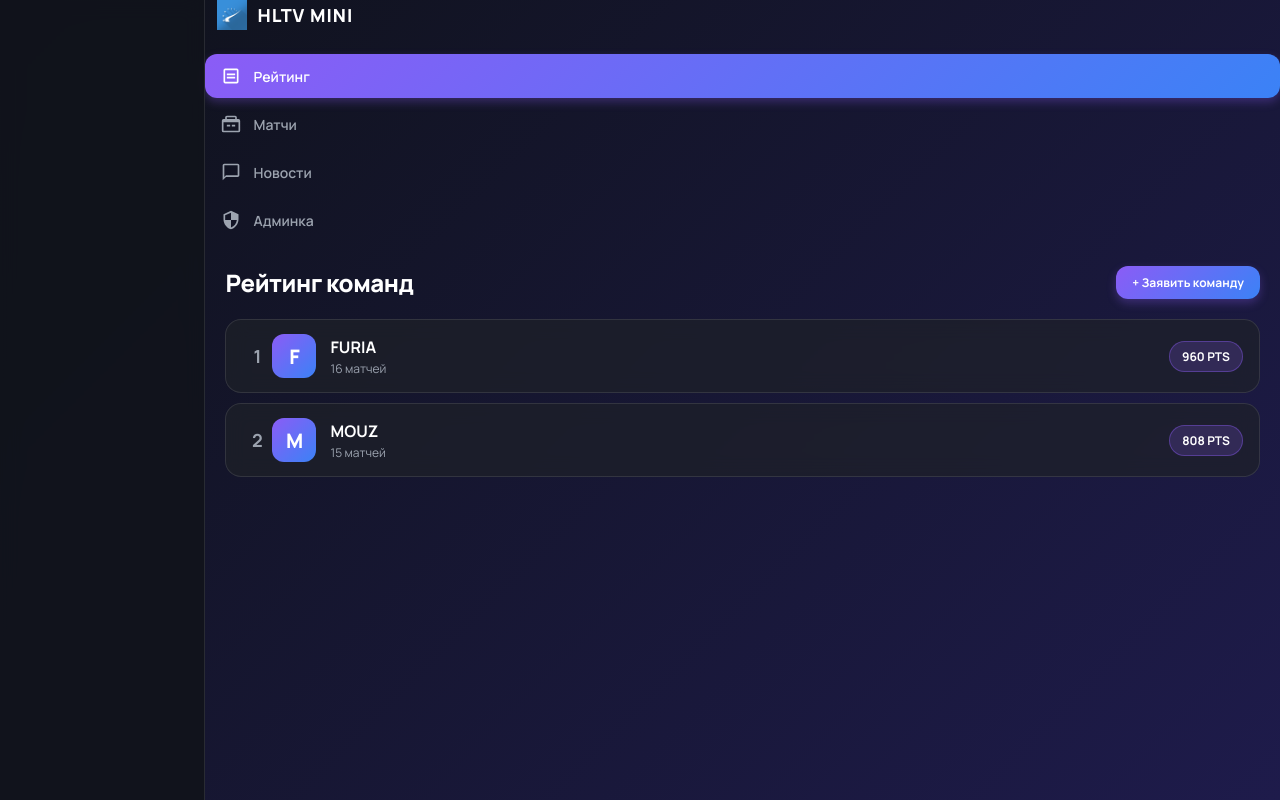
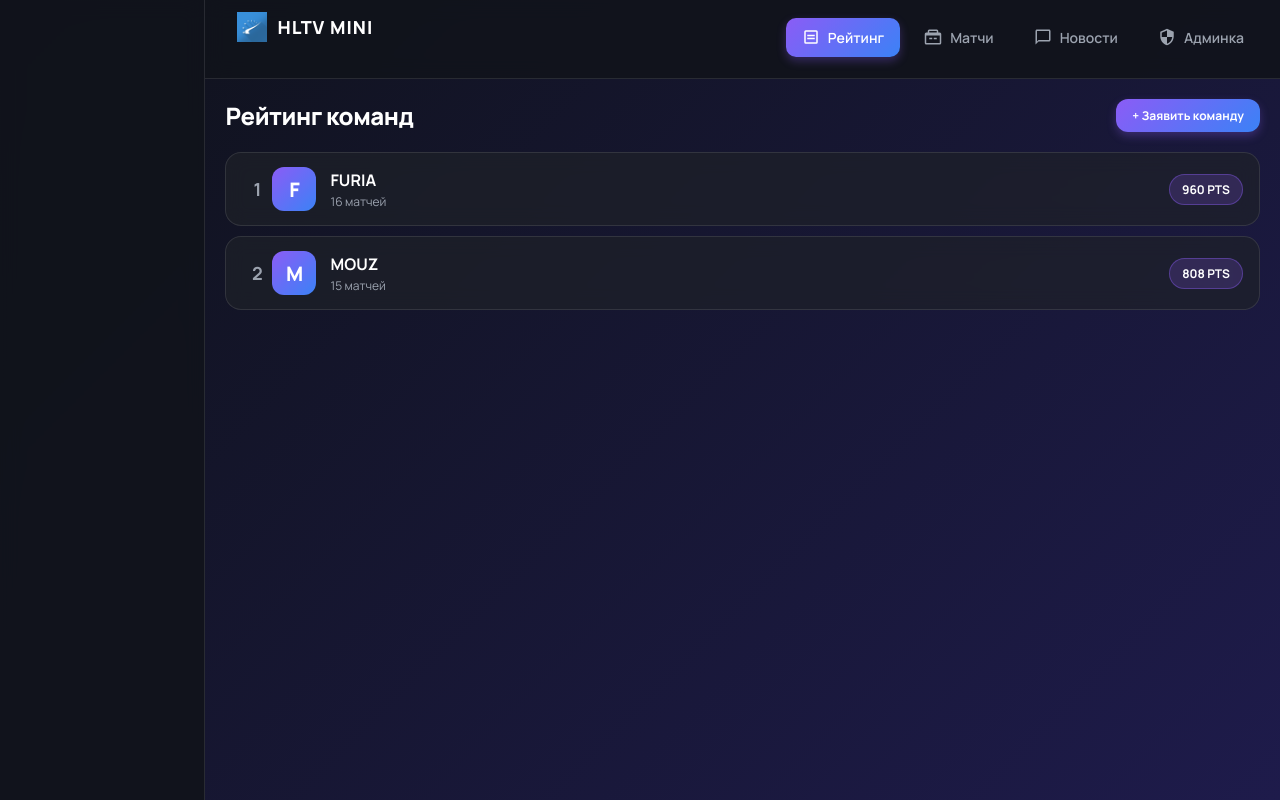
Before and after one commit to h7995063-eng/Test-hltv, a plain HTML site: page index.html in a window 1280 px wide. Drawn offline with Linux system fonts and the light colour scheme.

Commit message:
fix: add header styles from HLTV to old purple design

```diff
--- a/style_v3.css
+++ b/style_v3.css
@@ -119,3 +119,56 @@ td:nth-child(n+2) { text-align: center; }
   .player-row-admin { flex-direction: column; }
   .player-row-admin .num { margin-top: 0; text-align: left; }
 }
+
+
+/* --- ДОБАВЛЕНЫ СТИЛИ ШАПКИ (чтобы меню не съезжало) --- */
+.top-header {
+  background: rgba(17, 20, 28, 0.95);
+  border-bottom: 1px solid var(--border);
+  padding: 12px 20px;
+  display: flex;
+  align-items: center;
+  justify-content: space-between;
+  backdrop-filter: blur(10px);
+  position: sticky;
+  top: 0;
+  z-index: 100;
+  overflow-x: auto;
+  white-space: nowrap;
+}
+.top-header::-webkit-scrollbar { display: none; }
+
+.logo {
+  display: flex;
+  align-items: center;
+  gap: 10px;
+  font-size: 18px;
+  font-weight: 800;
+  letter-spacing: 1px;
+  margin-right: 20px;
+}
+.logo img { width: 30px; height: 30px; object-fit: contain; }
+
+.nav-links {
+  display: flex;
+  gap: 8px;
+  align-items: center;
+}
+.nav-item {
+  display: flex;
+  align-items: center;
+  gap: 8px;
+  padding: 10px 16px;
+  border-radius: 10px;
+  color: var(--muted);
+  font-size: 14px;
+  font-weight: 600;
+  cursor: pointer;
+  transition: all 0.2s;
+  white-space: nowrap;
+}
+.nav-item:hover { color: var(--text); background: rgba(255,255,255,0.05); }
+.nav-item.active { color: #fff; background: var(--accent-gradient); box-shadow: 0 4px 10px rgba(139, 92, 246, 0.3); }
+.nav-item svg { width: 18px; height: 18px; fill: currentColor; }
+
+/* Основной контент */
```
